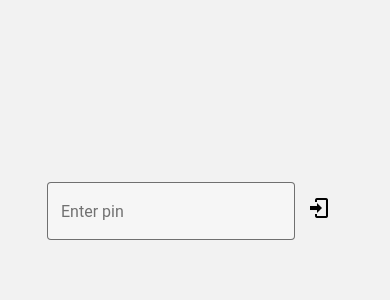
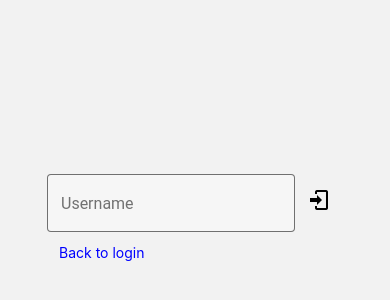
Before and after one commit to ameya-bhurke/mintex-mob, a React Native app: screen /RegistrationScreen in a window 390 px wide. Shown: the part 214-514 px from the top of the page. Built offline with nearby package versions, Linux system fonts and the light colour scheme.

Commit message:
add dummy stores and registration screen

```diff
--- a/App.tsx
+++ b/App.tsx
@@ -4,6 +4,7 @@ import { createNativeStackNavigator } from '@react-navigation/native-stack';
 import { LoginScreen } from './screens/LoginScreen';
 import { RootStackParamList } from './screens/types';
 import { ContactsScreen } from './screens/ContactsScreen';
+import { RegistrationScreen } from './screens/RegistrationScreen';
 
 const Stack = createNativeStackNavigator<RootStackParamList>();
 
@@ -17,6 +18,11 @@ export default function App() {
               options={{headerShown: false}}
             />
             <Stack.Screen
+                name='RegistrationScreen'
+                component={RegistrationScreen}
+                options={{headerShown: false}}
+            />
+            <Stack.Screen
                 name='ContactsScreen'
                 component={ContactsScreen}
                 options={{headerShown: false}}
--- /dev/null
+++ b/model/types.ts
@@ -0,0 +1,19 @@
+export interface Message {
+    author: string
+    content: string
+    time: Date
+    direction: 'in' | 'out'
+}
+
+export interface Contact {
+    id: string
+    name: string
+    number: string
+}
+
+export type MessageList = Array<Message>
+export type ContactList = Array<Contact>
+
+export type ContactMessageMap = Map<Contact, MessageList>
+
+const cm: ContactMessageMap = new Map<Contact, MessageList>()
--- a/screens/LoginScreen.tsx
+++ b/screens/LoginScreen.tsx
@@ -1,3 +1,4 @@
+import { Link } from '@react-navigation/native'
 import React from 'react'
 import { StyleSheet, View } from 'react-native'
 import { IconButton, TextInput } from 'react-native-paper'
@@ -8,6 +9,7 @@ export const LoginScreen = ({navigation}: LoginScreenProps) => {
     const [text, setText] = React.useState('')
 
     return <View style={styles.container}>
+        <View>
             <View style={styles.pin}>
                 <TextInput
                     label="Enter pin"
@@ -26,6 +28,10 @@ export const LoginScreen = ({navigation}: LoginScreenProps) => {
                     }}
                 />
             </View>
+            <View style={styles.register}>
+                <Link to={{ screen: 'RegistrationScreen' }} style={styles.link}>Register</Link>
+            </View>
+        </View>
     </View>
 }
 
@@ -41,9 +47,11 @@ const styles = StyleSheet.create({
         alignItems: 'center',
         justifyContent: 'center',
     },
-    separator: {
-      marginVertical: 30,
-      height: 1,
-      width: '80%',
+    register: {
+        top: 12,
+        left: 12,
+    },
+    link: {
+        color: 'blue',
     },
 });
--- /dev/null
+++ b/screens/RegistrationScreen.tsx
@@ -0,0 +1,69 @@
+import { Link } from '@react-navigation/native'
+import React from 'react'
+import { StyleSheet, Text, View } from 'react-native'
+import { IconButton, TextInput } from 'react-native-paper'
+import { RegistrationScreenProps } from './types'
+
+export const RegistrationScreen = ({navigation}: RegistrationScreenProps) => {
+    const [username, setUsername] = React.useState('')
+    const [userConfirmed, setUserConfirmed] = React.useState(false)
+    const [pin, setPin] = React.useState('')
+
+    return <View style={styles.container}>
+        <View>
+            <View style={styles.pin}>
+            <View>
+                {!userConfirmed && <TextInput
+                    label="Username"
+                    value={username}
+                    onChangeText={text => setUsername(text)}
+                    mode='outlined'
+                    theme={{ colors: { primary: 'black',}}}
+                    autoComplete={false}
+                />}
+                {userConfirmed && <TextInput
+                    label="Pin"
+                    value={pin}
+                    onChangeText={text => setPin(text)}
+                    mode='outlined'
+                    secureTextEntry={true}
+                    theme={{ colors: { primary: 'black',}}}
+                    autoComplete={false}
+                />}
+            </View>
+            <IconButton
+                icon='login'
+                onPress={() => {
+                    if (username.length > 0 ) {
+                        setUserConfirmed(true)
+                    }
+                }}
+            />
+            </View>
+            <View style={styles.login}>
+                    <Link to={{ screen: 'LoginScreen' }} style={styles.link}>Back to login</Link>
+            </View>
+        </View>
+    </View>
+}
+
+const styles = StyleSheet.create({
+    container: {
+      flex: 1,
+      alignItems: 'center',
+      justifyContent: 'center',
+    },
+    pin: {
+        flex: 1,
+        flexDirection: 'row',
+        alignItems: 'center',
+        justifyContent: 'center',
+    },
+    login: {
+        top: 12,
+        left: 12,
+    },
+    link: {
+        color: 'blue',
+    },
+});
--- a/screens/types.ts
+++ b/screens/types.ts
@@ -3,7 +3,9 @@ import type { NativeStackScreenProps } from '@react-navigation/native-stack'
 export type RootStackParamList = {
     LoginScreen: undefined;
     ContactsScreen: undefined;
+    RegistrationScreen: undefined,
 }
 
 export type LoginScreenProps = NativeStackScreenProps<RootStackParamList, 'LoginScreen'>
 export type ContactsScreenProps = NativeStackScreenProps<RootStackParamList, 'ContactsScreen'>
+export type RegistrationScreenProps = NativeStackScreenProps<RootStackParamList, 'RegistrationScreen'>
```
Also changed, not shown: stores/contact-store.ts (added, +12 -0 lines), stores/message-store.ts (added, +17 -0 lines), stores/stores.ts (added, +17 -0 lines). Lines whose indentation alone changed are shown as unchanged.
